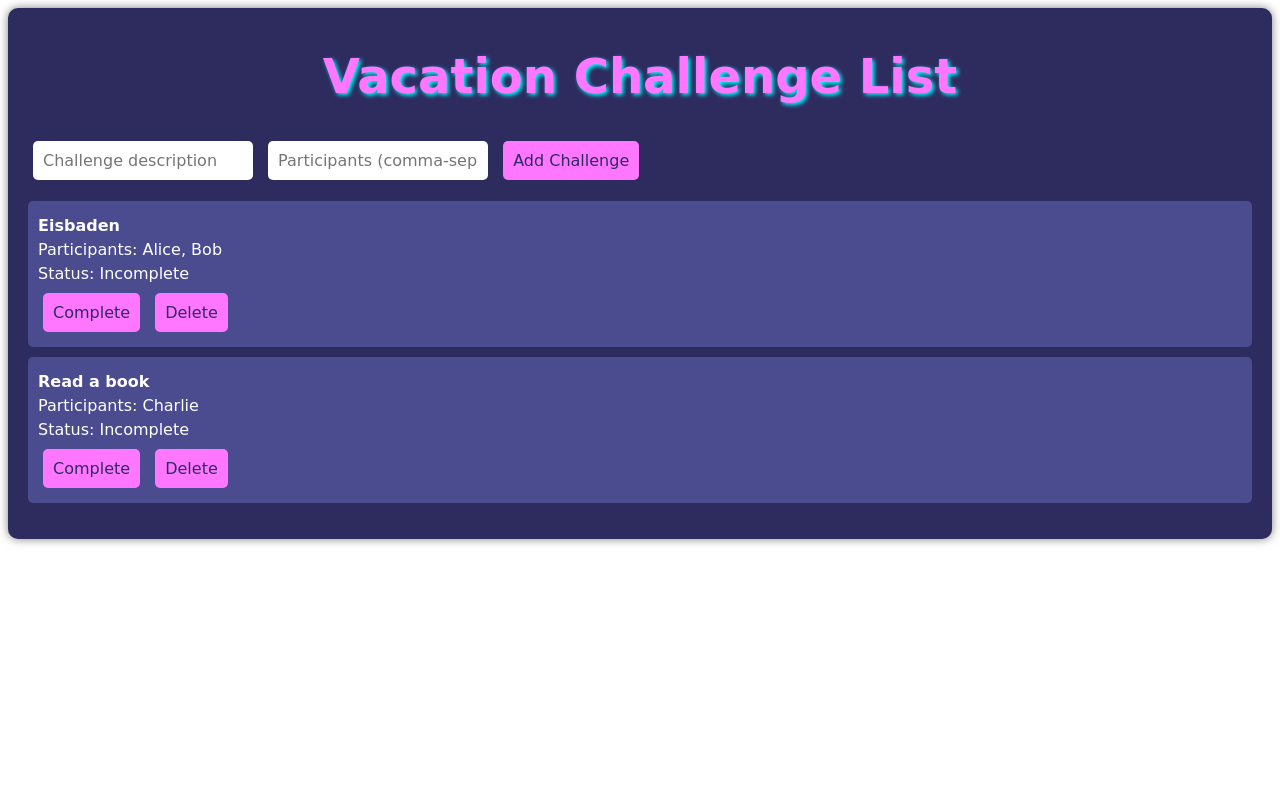
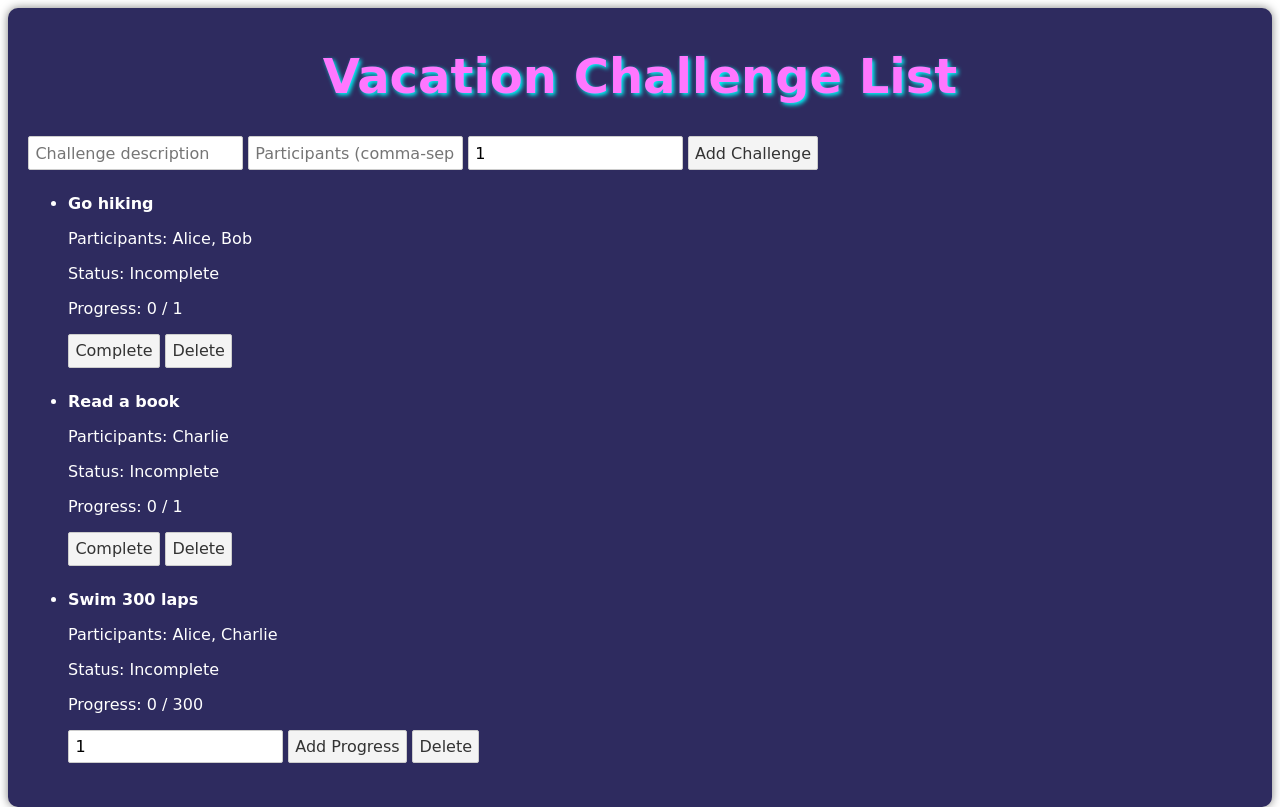
Before and after one commit to djudjuu/polenChallenges, a Svelte app: page / in a window 1280 px wide. Built offline with nearby package versions, Linux system fonts and the light colour scheme.

Commit message:
move to components, target or progress

```diff
--- a/src/App.svelte
+++ b/src/App.svelte
@@ -1,21 +1,34 @@
 <script>
-// Reactive variables for challenges and form inputs
+  import AddChallengeForm from './components/AddChallengeForm.svelte';
+  import ChallengeList from './components/ChallengeList.svelte';
+
   let challenges = [
     {
-      description: "Eisbaden",
+      description: "Go hiking",
       participants: ["Alice", "Bob"],
-      completed: false
+      completed: false,
+      target: 1,
+      progress: 0
     },
     {
       description: "Read a book",
       participants: ["Charlie"],
-      completed: false
+      completed: false,
+      target: 1,
+      progress: 0
     },
+    {
+      description: "Swim 300 laps",
+      participants: ["Alice", "Charlie"],
+      completed: false,
+      target: 300,
+      progress: 0
+    }
   ];
   let description = "";
   let participants = "";
+  let target = 1;
 
-  // Add a new challenge
   function addChallenge() {
     if (description.trim()) {
       challenges = [
@@ -23,58 +36,49 @@
         {
           description,
           participants: participants.split(",").map(p => p.trim()),
-          completed: false
+          completed: false,
+          target,
+          progress: 0
         }
       ];
       description = "";
       participants = "";
+      target = 1;
     }
   }
 
-  // Toggle challenge completion
   function toggleCompletion(index) {
     challenges[index].completed = !challenges[index].completed;
   }
 
-  // Add a function to remove a challenge
+  function incrementProgress(index, amount) {
+    if (!challenges[index].completed) {
+      challenges[index].progress += amount || 1;
+      if (challenges[index].progress >= challenges[index].target) {
+        challenges[index].completed = true;
+      }
+    }
+  }
+
   function deleteChallenge(index) {
     challenges = challenges.filter((_, i) => i !== index);
   }
 </script>
 
 <main>
-  <h1 class="flashy-heading">
-    Vacation Challenge List
-  </h1>
-  <!-- Add Challenge Form -->
-  <div>
-    <input
-      type="text"
-      bind:value={description}
-      placeholder="Challenge description"
-    />
-    <input
-      type="text"
-      bind:value={participants}
-      placeholder="Participants (comma-separated)"
-    />
-    <button on:click={addChallenge}>Add Challenge</button>
-  </div>
-
-  <!-- Display Challenges -->
-  <ul>
-    {#each challenges as challenge, index}
-      <li>
-        <p><strong>{challenge.description}</strong></p>
-        <p>Participants: {challenge.participants.join(", ")}</p>
-        <p>Status: {challenge.completed ? "Completed" : "Incomplete"}</p>
-        <button on:click={() => toggleCompletion(index)}>
-          {challenge.completed ? "Undo" : "Complete"}
-        </button>
-        <button on:click={() => deleteChallenge(index)}>Delete</button>
-      </li>
-    {/each}
-  </ul>
+  <h1 class="flashy-heading">Vacation Challenge List</h1>
+  <AddChallengeForm
+    bind:description={description}
+    bind:participants={participants}
+    bind:target={target}
+    {addChallenge}
+  />
+  <ChallengeList
+    {challenges}
+    {toggleCompletion}
+    {incrementProgress}
+    {deleteChallenge}
+  />
 </main>
 
 <style>
--- /dev/null
+++ b/src/components/AddChallengeForm.svelte
@@ -0,0 +1,26 @@
+<script>
+  export let description;
+  export let participants;
+  export let target;
+  export let addChallenge;
+</script>
+
+<div>
+  <input
+    type="text"
+    bind:value={description}
+    placeholder="Challenge description"
+  />
+  <input
+    type="text"
+    bind:value={participants}
+    placeholder="Participants (comma-separated)"
+  />
+  <input
+    type="number"
+    bind:value={target}
+    min="1"
+    placeholder="Target (e.g., number of times)"
+  />
+  <button on:click={addChallenge}>Add Challenge</button>
+</div>
--- /dev/null
+++ b/src/components/ChallengeItem.svelte
@@ -0,0 +1,31 @@
+<script>
+  export let challenge;
+  export let index;
+  export let toggleCompletion;
+  export let incrementProgress;
+  export let deleteChallenge;
+  let progressAmount = 1;
+</script>
+
+<li>
+  <p><strong>{challenge.description}</strong></p>
+  <p>Participants: {challenge.participants.join(", ")}</p>
+  <p>Status: <span style="color: {challenge.completed ? 'green' : 'inherit'}">{challenge.completed ? "Completed" : "Incomplete"}</span></p>
+  <p>Progress: {challenge.progress} / {challenge.target}</p>
+
+  {#if challenge.target === 1}
+    <button on:click={() => toggleCompletion(index)}>
+      {challenge.completed ? "Completed" : "Complete"}
+    </button>
+  {:else}
+    <input
+      type="number"
+      bind:value={progressAmount}
+      min="1"
+      placeholder="Progress amount"
+    />
+    <button on:click={() => incrementProgress(index, progressAmount)}>Add Progress</button>
+  {/if}
+
+  <button on:click={() => deleteChallenge(index)}>Delete</button>
+</li>
--- /dev/null
+++ b/src/components/ChallengeList.svelte
@@ -0,0 +1,19 @@
+<script>
+  import ChallengeItem from './ChallengeItem.svelte';
+  export let challenges;
+  export let toggleCompletion;
+  export let incrementProgress;
+  export let deleteChallenge;
+</script>
+
+<ul>
+  {#each challenges as challenge, index}
+    <ChallengeItem
+      {challenge}
+      {index}
+      {toggleCompletion}
+      {incrementProgress}
+      {deleteChallenge}
+    />
+  {/each}
+</ul>
```
